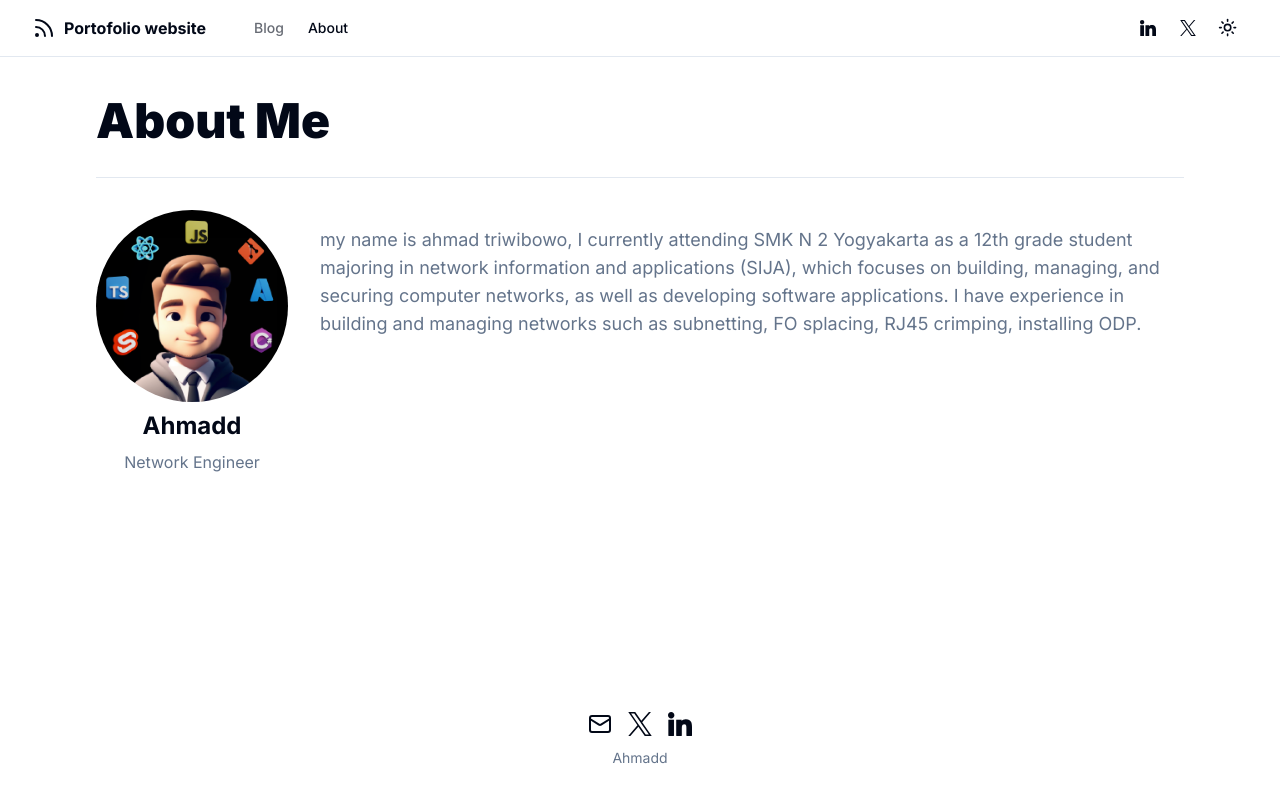
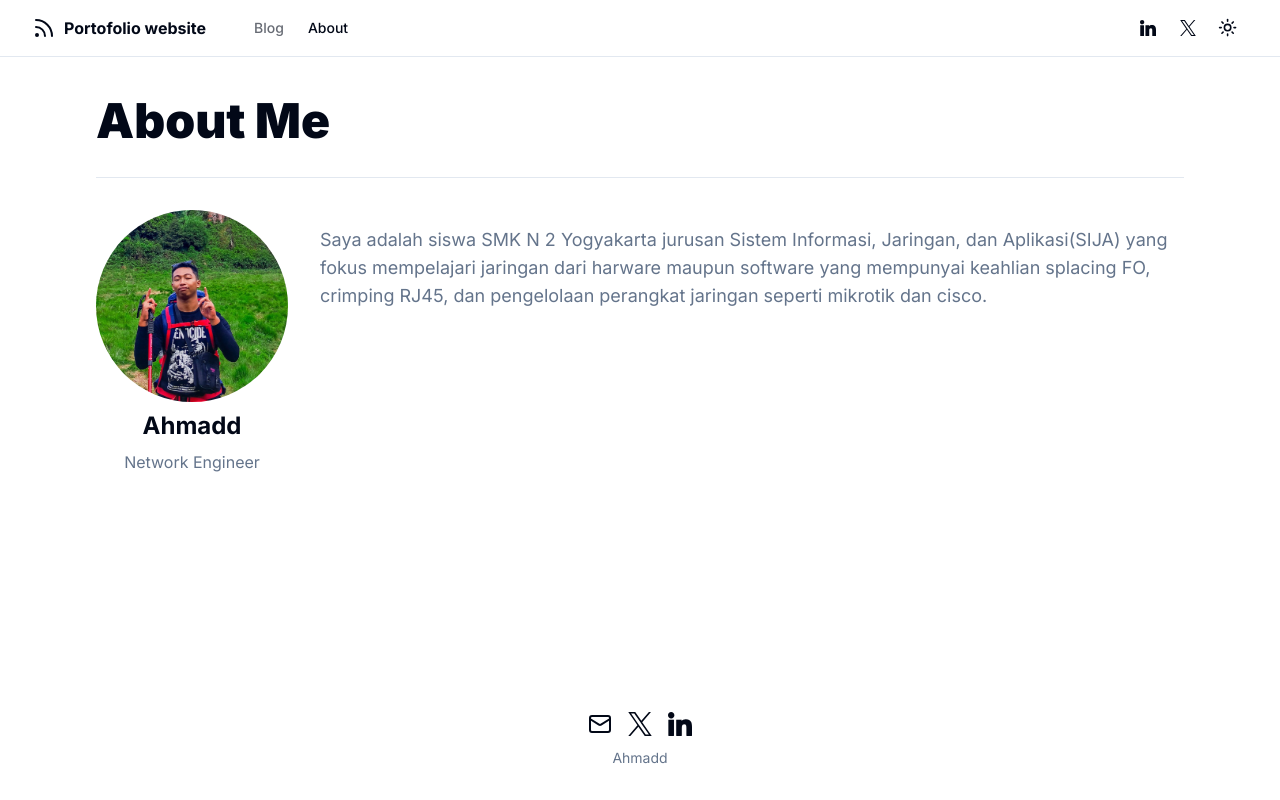
Before and after one commit to BadakIT/ahmadporto, a Next.js app: page /about in a window 1280 px wide. Built offline with nearby package versions, Linux system fonts and the light colour scheme; no server answers.

Commit message:
Profil baru

```diff
--- a/app/about/page.tsx
+++ b/app/about/page.tsx
@@ -21,8 +21,8 @@ export default async function AboutPage() {
       <div className="flex flex-col md:flex-row gap-8 items-center md:items-start">
         <div className="min-w-48 max-w-48 flex flex-col gap-2">
           <Avatar className="h-48 w-48">
-            <AvatarImage src="/avatar.png" alt={siteConfig.author} />
-            <AvatarFallback>JC</AvatarFallback>
+            <AvatarImage src="/profilmad.jpg" alt={siteConfig.author} />
+            <AvatarFallback>Ahmad foto</AvatarFallback>
           </Avatar>
           <h2 className="text-2xl font-bold text-center break-words">
             {siteConfig.author}
@@ -32,12 +32,10 @@ export default async function AboutPage() {
           </p>
         </div>
         <p className="text-muted-foreground text-lg py-4">
-          my name is ahmad triwibowo, I currently attending SMK N 2 Yogyakarta as a 12th grade student majoring
-          in network information and applications (SIJA), which focuses on
-          building, managing, and securing computer networks, as well as
-          developing software applications. I have experience in building and
-          managing networks such as subnetting, FO splacing, RJ45 crimping,
-          installing ODP.
+          Saya adalah siswa SMK N 2 Yogyakarta jurusan Sistem Informasi,
+          Jaringan, dan Aplikasi(SIJA) yang fokus mempelajari jaringan dari
+          harware maupun software yang mempunyai keahlian splacing FO, crimping RJ45,
+          dan pengelolaan perangkat jaringan seperti mikrotik dan cisco.
         </p>
       </div>
     </div>
```
Also changed, not shown: content/blog/subneting.mdx (+1 -1 lines), public/profilmad.jpg (added).
